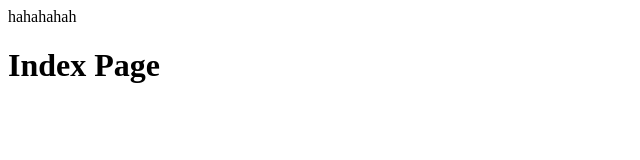
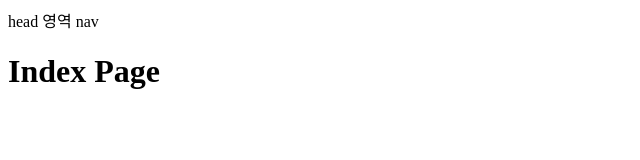
Before and after one commit to nemoluv27/git_test, a plain HTML site: page index.html in a window 1280 px wide. Shown: the whole page, without its empty margins (0-640 px from the left). Drawn offline with Linux system fonts and the light colour scheme.

Commit message:
nav create

```diff
--- a/index.html
+++ b/index.html
@@ -6,7 +6,8 @@
     <title>Document</title>
 </head>
 <body>
-    <head> hahahahah </head>
+    <head> head 영역 </head>
+    <na> nav </na>
     <h1> Index Page</h1>
 
 </body>
```
